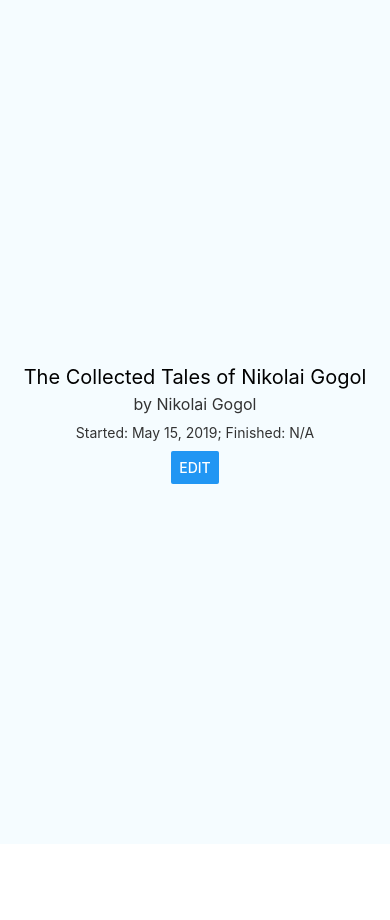
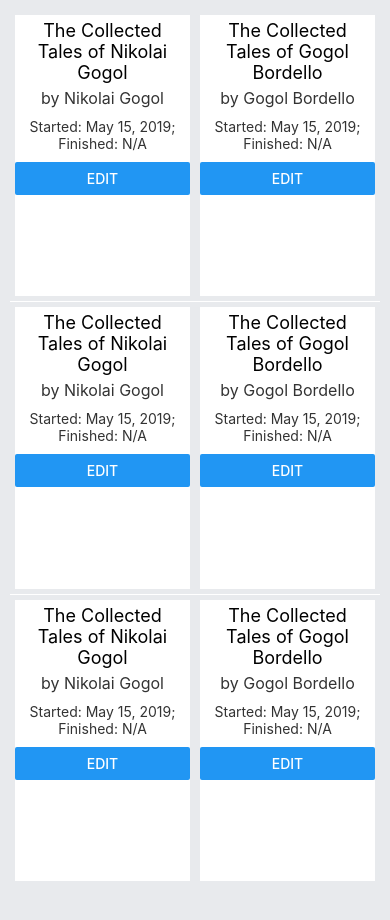
Before and after one commit to cameronvoell/mobile-book-companion, a React Native app in the folder ReadingCompanion/: screen / in a window 390 px wide. Shown: the top 920 px of the page. Before the commit the page ends 844 px from the top, so only its background shows below. Built offline with nearby package versions, Linux system fonts and the light colour scheme.

Commit message:
Added two column list view UI

```diff
--- a/ReadingCompanion/App.js
+++ b/ReadingCompanion/App.js
@@ -6,48 +6,28 @@
  * @flow
  */
 
-import React, {Component} from 'react';
-import {Platform, StyleSheet, Text, View, Button, Alert} from 'react-native';
-
-const instructions = Platform.select({
-  ios: 'Press Cmd+R to reload,\n' + 'Cmd+D or shake for dev menu',
-  android:
-    'Double tap R on your keyboard to reload,\n' +
-    'Shake or press menu button for dev menu',
-});
-
-export default class App extends Component {
-
-  _onPressButton() {
-    Alert.alert('You pressed the edit button!')
-  }
-
-  render() {
-    return (
-      <View style={styles.container}>
-        <Text style={styles.bookTitle}>The Collected Tales of Nikolai Gogol</Text>
-        <Text style={styles.author}>by Nikolai Gogol</Text>
-        <Text style={styles.dates}>Started: May 15, 2019; Finished: N/A</Text>
-        <Button
-          style={styles.button}
-          title="Edit"
-          onPress={this._onPressButton}
-        />
-      </View>
-    );
-  }
-}
+import React from 'react';
+import { Dimensions, FlatList, Platform, StyleSheet, Text, View, Button, Alert} from 'react-native';
 
 const styles = StyleSheet.create({
+  main: {
+    backgroundColor: '#e8eaed',
+  },
   container: {
-    flex: 1,
-    justifyContent: 'center',
-    alignItems: 'center',
-    backgroundColor: '#F5FCFF',
+    minHeight: Dimensions.get('window').height /3,
+    backgroundColor: '#ffffff',
+    flex:0.5,
+    margin: 5,
   },
+  flatlistContainer: {
+    justifyContent: 'space-between',
+    padding: 10,
+    marginBottom: 40,
+},
   bookTitle: {
-    fontSize: 20,
+    fontSize: 18,
     textAlign: 'center',
+    color: '#000000',
     margin: 5,
   },
   author: {
@@ -66,3 +46,77 @@ const styles = StyleSheet.create({
     width: 20,
   },
 });
+
+const instructions = Platform.select({
+  ios: 'Press Cmd+R to reload,\n' + 'Cmd+D or shake for dev menu',
+  android:
+    'Double tap R on your keyboard to reload,\n' +
+    'Shake or press menu button for dev menu',
+});
+
+export default class App extends React.Component {
+
+  state = {
+    FlatListItems: [{}],
+  };
+
+  componentDidMount() {
+    var temp = [];
+    var item = {
+      bookTitle: "The Collected Tales of Nikolai Gogol",
+      author: "Nikolai Gogol",
+      date_started: "May 15, 2019",
+      date_ended: "N/A"
+    };
+    var item2 = {
+      bookTitle: "The Collected Tales of Gogol Bordello",
+      author: "Gogol Bordello",
+      date_started: "May 15, 2019",
+      date_ended: "N/A"
+    };
+    temp.push(item);
+    temp.push(item2);
+    temp.push(item);
+    temp.push(item2);
+    temp.push(item);
+    temp.push(item2);
+
+    this.setState({
+      FlatListItems: temp
+    });
+  }
+  ListViewItemSeparator = () => {
+    return (
+      <View style={{ height: 1, width: '100%', backgroundColor: '#ffffff' }} />
+    );
+  };
+  _onPressButton()  {
+    Alert.alert('You pressed the edit button!')
+  }
+  render() {
+    return (
+      <View style={styles.main}>
+        <FlatList
+          numColumns={2}
+          contentContainerStyle={styles.flatlistContainer}
+          data={this.state.FlatListItems}
+          ItemSeparatorComponent={this.ListViewItemSeparator}
+          keyExtractor={(item, index) => index.toString()}
+          renderItem={({ item }) => (
+            <View key={item.bookTitle} style={styles.container}>
+              <Text style={styles.bookTitle}>{item.bookTitle}</Text>
+              <Text style={styles.author}>by {item.author}</Text>
+              <Text style={styles.dates}>Started: {item.date_started};  Finished: {item.date_ended}
+              </Text>
+              <Button
+                style={styles.button}
+                title="Edit"
+                onPress={this._onPressButton}
+              />
+            </View>
+            )}
+        />
+      </View>
+    );
+  }
+}
```
